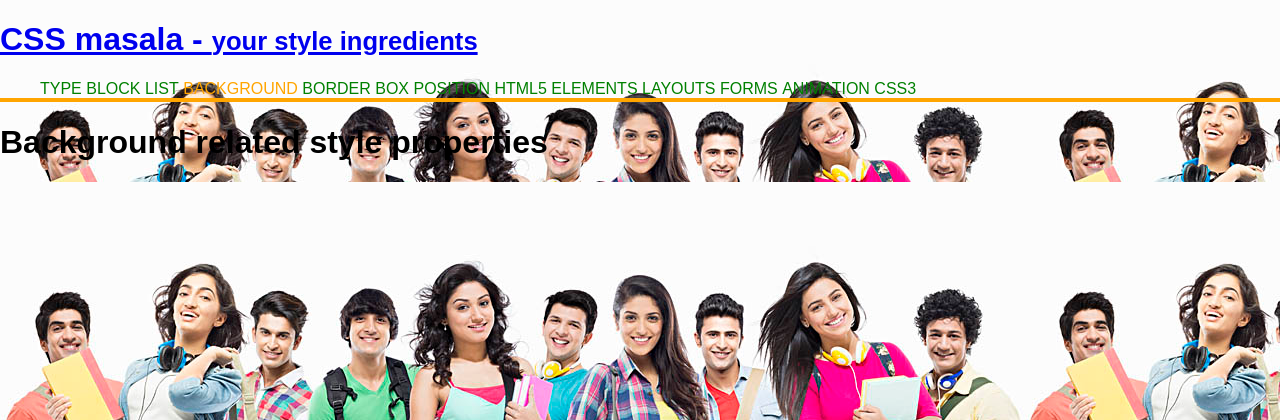
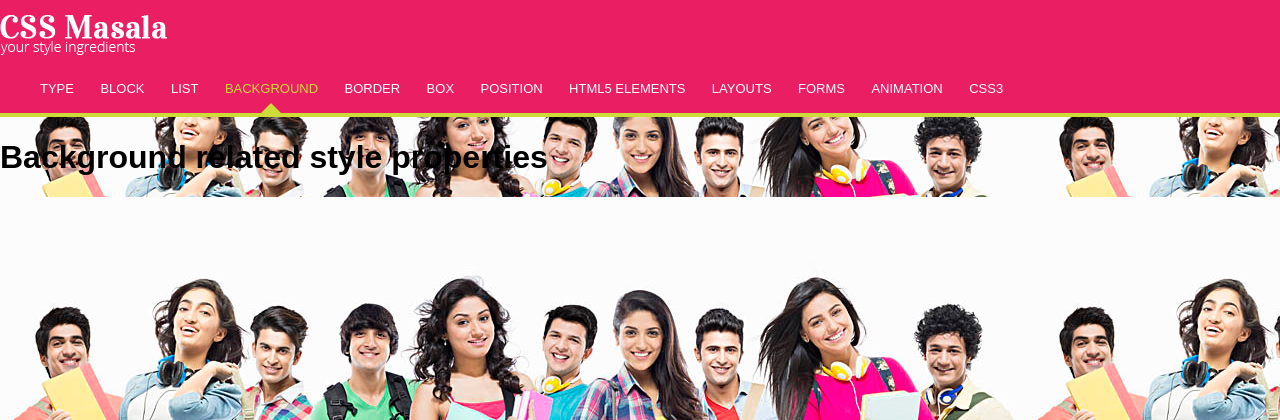
Before and after one commit to kingkris/b14-gang, a PHP site: page /04-background.html in a window 1280 px wide. Shown: the top 420 px of the page. Run offline with PHP 8.4, Linux system fonts and the light colour scheme.

Commit message:
css properties for background

```diff
--- a/02-css/01-type.html
+++ b/02-css/01-type.html
@@ -13,8 +13,7 @@
 	<header class="site-header">
 		<h1>
 			<a href="#">
-				CSS masala -
-				<small>your style ingredients</small>
+				<img src="img/css-masala-logo.png" alt="CSS Masala">
 			</a>
 		</h1>
 		<nav>
--- a/02-css/02-block.html
+++ b/02-css/02-block.html
@@ -13,8 +13,7 @@
 	<header class="site-header">
 		<h1>
 			<a href="#">
-				CSS masala -
-				<small>your style ingredients</small>
+				<img src="img/css-masala-logo.png" alt="CSS Masala">
 			</a>
 		</h1>
 		<nav>
--- a/02-css/03-list.html
+++ b/02-css/03-list.html
@@ -13,8 +13,7 @@
 <header class="site-header">
 	<h1>
 		<a href="#">
-			CSS masala -
-			<small>your style ingredients</small>
+			<img src="img/css-masala-logo.png" alt="CSS Masala">
 		</a>
 	</h1>
 	<nav>
--- a/02-css/04-background.html
+++ b/02-css/04-background.html
@@ -13,8 +13,7 @@
 <header class="site-header">
 	<h1>
 		<a href="#">
-			CSS masala -
-			<small>your style ingredients</small>
+			<img src="img/css-masala-logo.png" alt="CSS Masala">
 		</a>
 	</h1>
 	<nav>
--- a/02-css/05-border.html
+++ b/02-css/05-border.html
@@ -13,8 +13,7 @@
 <header class="site-header">
 	<h1>
 		<a href="#">
-			CSS masala -
-			<small>your style ingredients</small>
+			<img src="img/css-masala-logo.png" alt="CSS Masala">
 		</a>
 	</h1>
 	<nav>
--- a/02-css/06-box.html
+++ b/02-css/06-box.html
@@ -13,8 +13,7 @@
 <header class="site-header">
 	<h1>
 		<a href="#">
-			CSS masala -
-			<small>your style ingredients</small>
+			<img src="img/css-masala-logo.png" alt="CSS Masala">
 		</a>
 	</h1>
 	<nav>
--- a/02-css/css/main.css
+++ b/02-css/css/main.css
@@ -29,8 +29,20 @@
 }
 
 
+/*----------  site-header  ----------*/
+.site-header{
+	background-color:#e91e63;
+	border-bottom:solid 4px #cddc39;
+}
+.site-header h1{
+	margin-top: 0;
+	margin-bottom: 10px;
+	padding-top: 15px;
+}
+
+
+
 ul.menu{
-	border-bottom: solid 4px orange;
 }
 .menu li{
 	display:inline;
@@ -38,12 +50,29 @@ ul.menu{
 .menu li a{
 	text-decoration: none;
 	text-transform: uppercase;
-	color:green
+	color:#FFF;
+	font-size:13px;
+	margin-right:22px;
+	position:relative;
 }
 
 .menu li.active a,
 .menu li a:hover{
-	color:orange
+	color:#cddc39;
+}
+.menu li.active a:after{
+	content:"";
+	width:0;
+	height:0;
+	border-color: transparent transparent #cddc39 transparent;
+	border-width: 0 10px 10px;
+	border-style: solid;
+	position: absolute;
+	left:0;
+	right:0;
+	bottom:-17px;
+	margin-left: auto;
+	margin-right: auto;
 }
 
 .menu li .submenu{
```
Also changed, not shown: 02-css/css/06-box.css (+16 -50 lines), 02-css/img/css-masala-icon.png (added), 02-css/img/css-masala-logo.png (added), 4 other files.
